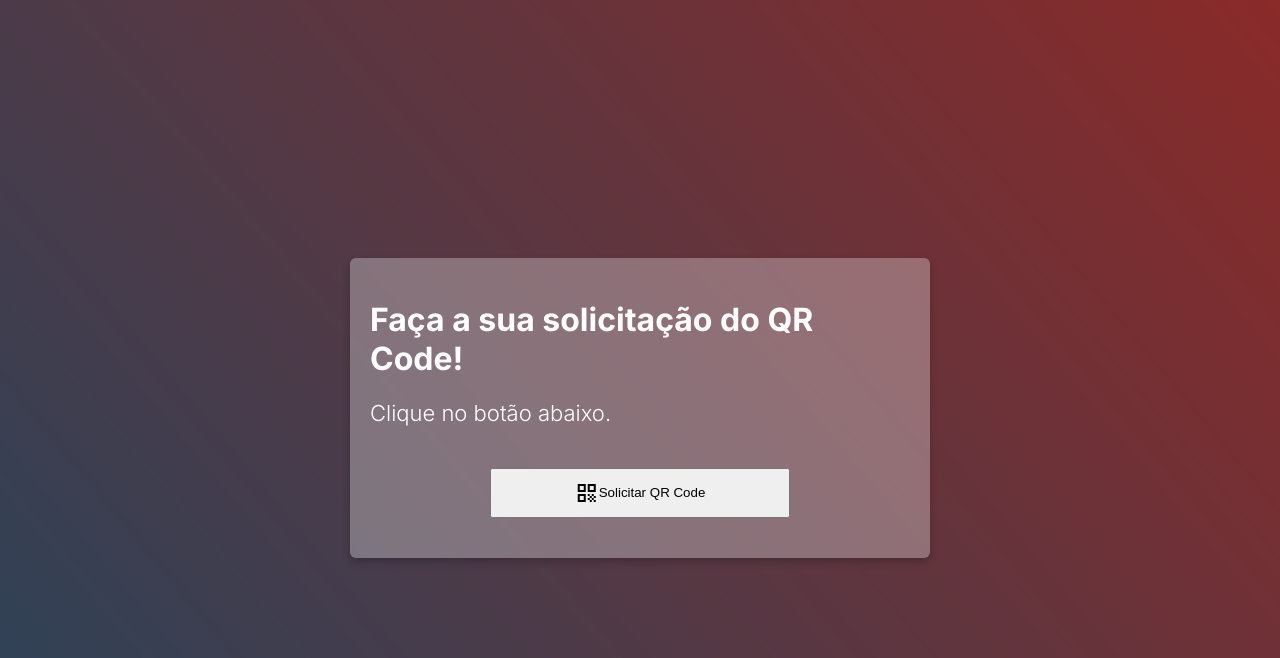
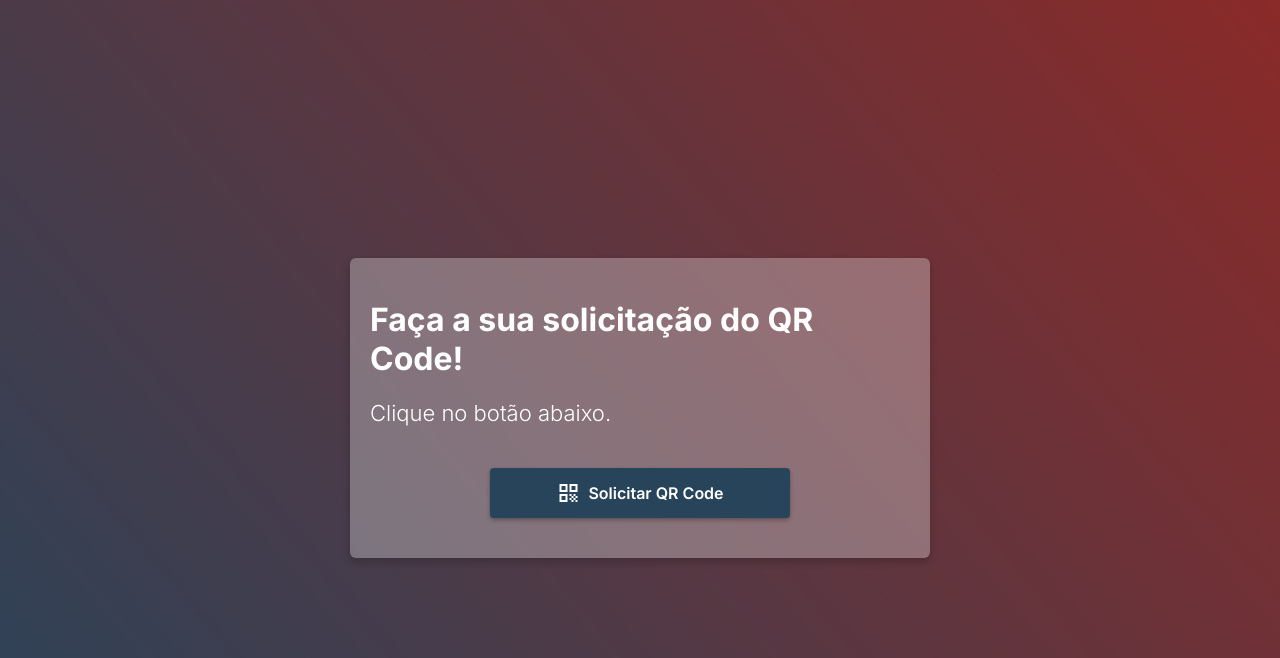
Before and after one commit to GitSA-2025/WEB, a plain HTML site: page qrcode.html in a window 1280 px wide. Shown: the top 658 px of the page. Drawn offline with Linux system fonts and the light colour scheme.

Commit message:
Refactor button styles and add new button class

```diff
--- a/CSS/styleQrCode.css
+++ b/CSS/styleQrCode.css
@@ -1,4 +1,4 @@
-.btnWeb{
+.btnWeb {
     background-color: #3788A6;
     color: #fff;
     font-family: "Inter", sans-serif;
@@ -14,7 +14,7 @@
     box-shadow: 0 2px 4px rgba(0, 0, 0, 0.3);
 }
 
-.btnWhatsApp{
+.btnWhatsApp {
     background-color: #25D366;
     color: #fff;
     font-family: "Inter", sans-serif;
@@ -30,7 +30,7 @@
     box-shadow: 0 2px 4px rgba(0, 0, 0, 0.3);
 }
 
-.btnEmail{
+.btnEmail {
     background-color: #8E2927;
     color: #fff;
     font-family: "Inter", sans-serif;
@@ -46,7 +46,7 @@
     box-shadow: 0 2px 4px rgba(0, 0, 0, 0.3);
 }
 
-.btnVoltar{
+.btnVoltar {
     background-color: #27445B;
     color: #fff;
     font-family: "Inter", sans-serif;
@@ -61,6 +61,23 @@
     gap: 8px;
     box-shadow: 0 2px 4px rgba(0, 0, 0, 0.3);
 }
+
+.btnSolicitarQR {
+    background-color: #27445B;
+    color: #fff;
+    font-family: "Inter", sans-serif;
+    font-weight: 600;
+    font-size: 16px;
+    padding: 10px 20px;
+    border: none;
+    border-radius: 4px;
+    cursor: pointer;
+    display: flex;
+    align-items: center;
+    gap: 8px;
+    box-shadow: 0 2px 4px rgba(0, 0, 0, 0.3);
+}
+
 button {
     transition: background-color 0.3s ease, transform 0.2s ease;
     margin: 10px;
```
